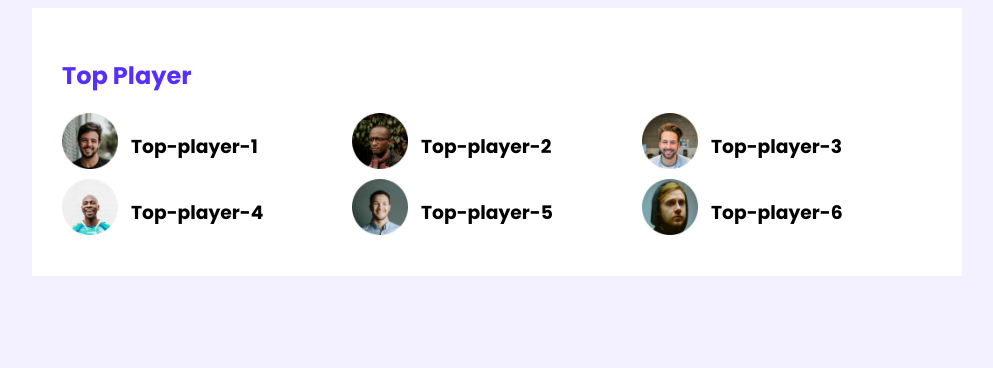
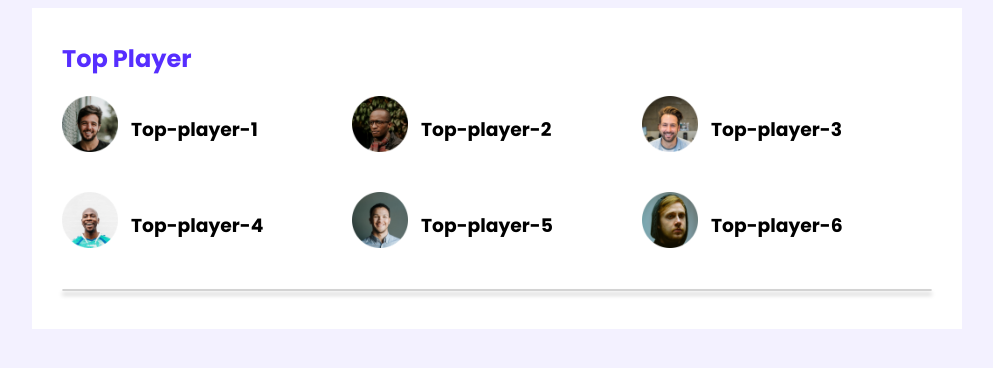
Before and after one commit to Torabarnob203311003/Leader-board-css, a plain HTML site: page index.html in a window 1280 px wide. Shown: the whole page, without its empty margins (143-1136 px from the left). Drawn offline with Linux system fonts and the light colour scheme.

Commit message:
1st section done

```diff
--- a/index.html
+++ b/index.html
@@ -52,7 +52,7 @@
                                  </div>
 
                             </div>
-
+                            <hr>
                 </section>
 
 
--- a/style.css
+++ b/style.css
@@ -18,9 +18,14 @@
 
 
        }
+             .top-players {
+                margin-bottom: 30px;
+             }
        .section-title{
                   color: #562EFF;
-
+                   margin-top: 3px;
+                  width: 127px
+                   height: 36px;
 
                   font-size: 24px;
 
@@ -32,6 +37,7 @@
 
             display: grid;
             grid-template-columns: repeat(3, 1fr);
+            grid-row-gap: 30px;
 
 
  }
@@ -51,3 +57,9 @@
             text-align: center;
 
  }
+   hr{
+      border-radius: 5px;
+         border: 1px solid lightgray;
+         background: #FFF;
+         box-shadow: 0px 4px 4px 0px rgba(0, 0, 0, 0.25);
+   }
```
